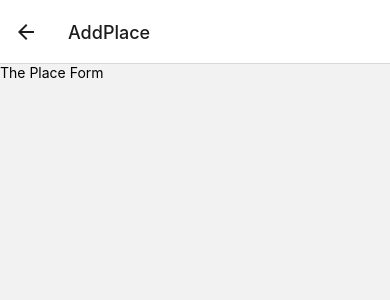
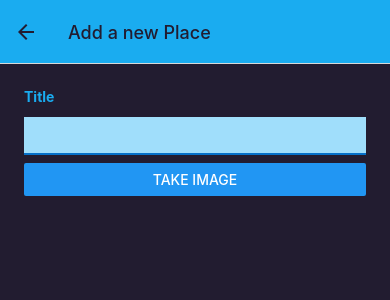
Before and after one commit to kippulainen04/RN-favorite-place, a React Native app: screen /AddPlace in a window 390 px wide. Shown: the top 300 px of the page. Built offline with nearby package versions, Linux system fonts and the light colour scheme.

Commit message:
setup camera configuration for android

```diff
--- a/App.js
+++ b/App.js
@@ -1,6 +1,8 @@
 import { NavigationContainer } from '@react-navigation/native';
 import { createNativeStackNavigator } from '@react-navigation/native-stack';
 import { StatusBar } from 'expo-status-bar';
+import IconButton from './components/UI/IconButton';
+import { Colors } from './constants/colors';
 
 import AddPlace from './screens/AddPlace';
 import AllPlaces from './screens/AllPlaces';
@@ -12,9 +14,30 @@
     <>
       <StatusBar style='dark' />
       <NavigationContainer>
-        <Stack.Navigator>
-          <Stack.Screen name="AllPlaces" component={AllPlaces} />
-          <Stack.Screen name="AddPlace" component={AddPlace} />
+        <Stack.Navigator screenOptions={{
+          headerStyle: { backgroundColor: Colors.primary500},
+          headerTintColor: Colors.gray700,
+          contentStyle: { backgroundColor: Colors.gray700}
+        }}>
+          <Stack.Screen
+          name="AllPlaces"
+          component={AllPlaces}
+          options={({navigation}) => ({
+            title: 'Your Favorite Places',
+            headerRight: ({tintColor}) =>
+            <IconButton
+              icon='add'
+              size={24}
+              color={tintColor}
+              onPress={() => navigation.navigate('AddPlace') }
+            />
+          })}/>
+          <Stack.Screen
+          name="AddPlace"
+          component={AddPlace}
+          options={{
+            title: 'Add a new Place'
+          }} />
         </Stack.Navigator>
       </NavigationContainer>
     </>
--- a/app.json
+++ b/app.json
@@ -28,6 +28,14 @@
     },
     "web": {
       "favicon": "./assets/favicon.png"
-    }
+    },
+    "plugins": [
+      [
+        "expo-image-picker",
+        {
+          "cameraPermission": "The app needs access to your camera in order to take photos of your favorite places."
+        }
+      ]
+    ]
   }
 }
--- /dev/null
+++ b/components/Places/ImagePicker.js
@@ -0,0 +1,24 @@
+import { Button, View } from 'react-native';
+import { launchCameraAsync } from 'expo-image-picker';
+
+const ImagePicker = () => {
+    async function takeImageHandler() {
+        const image = await launchCameraAsync({
+            allowsEditing: true,
+            aspect: [16, 9],
+            quality: 0.5,
+        });
+        console.log(image)
+    }
+
+  return (
+    <View>
+        <View>
+
+        </View>
+        <Button title='Take Image' onPress={takeImageHandler}/>
+    </View>
+  )
+}
+
+export default ImagePicker
--- a/components/Places/PlaceForm.js
+++ b/components/Places/PlaceForm.js
@@ -1,11 +1,49 @@
-import { Text, View } from "react-native"
+import { useState } from "react"
+import { ScrollView, StyleSheet, Text, TextInput, View } from "react-native"
+import { Colors } from "../../constants/colors"
+import ImagePicker from "./ImagePicker"
 
 const PlaceForm = () => {
+  const [enteredTitle, setEnteredTitle] = useState('')
+
+  function changeTitleHanlder(enteredText) {
+    setEnteredTitle(enteredText)
+  }
+
   return (
-    <View>
-        <Text>The Place Form</Text>
-    </View>
+    <ScrollView style={styles.form}>
+        <View>
+          <Text style={styles.label}>Title</Text>
+          <TextInput
+          style={styles.input}
+          onChangeText={changeTitleHanlder}
+          value={enteredTitle}
+          />
+        </View>
+        <ImagePicker />
+    </ScrollView>
   )
 }
 
 export default PlaceForm
+
+const styles = StyleSheet.create({
+  form: {
+    flex: 1,
+    padding: 24
+  },
+  label: {
+    fontWeight: 'bold',
+    marginBottom: 4,
+    color: Colors.primary500
+  },
+  input: {
+    marginVertical: 8,
+    paddingHorizontal: 4,
+    paddingVertical: 8,
+    fontSize: 16,
+    borderBottomColor: Colors.primary700,
+    borderBottomWidth: 2,
+    backgroundColor: Colors.primary100
+  }
+})
--- a/components/Places/PlacesList.js
+++ b/components/Places/PlacesList.js
@@ -1,4 +1,5 @@
 import { FlatList, StyleSheet, Text, View } from "react-native"
+import { Colors } from "../../constants/colors"
 import PlaceItem from "./PlaceItem"
 
 const PlacesList = ({ places }) => {
@@ -26,6 +27,7 @@
         alignItems: 'center'
     },
     fallbackText: {
-        fontSize: 16
+        fontSize: 16,
+        color: Colors.primary200
     }
 })
--- /dev/null
+++ b/components/UI/IconButton.js
@@ -0,0 +1,23 @@
+import { Pressable, StyleSheet } from 'react-native';
+import { Ionicons } from '@expo/vector-icons';
+
+const IconButton = ({icon, size, color, onPress}) => {
+  return (
+    <Pressable style={({pressed}) => [styles.button, pressed && styles.pressed]} onPress={onPress}>
+        <Ionicons size={size} color={color} name={icon} />
+    </Pressable>
+  )
+}
+
+export default IconButton
+
+const styles = StyleSheet.create({
+    button: {
+        padding: 8,
+        justifyContent: 'center',
+        alignItems: 'center'
+    },
+    pressed: {
+        opacity: 0.7
+    }
+})
--- /dev/null
+++ b/constants/colors.js
@@ -0,0 +1,11 @@
+export const Colors = {
+    primary50: '#cfeffd',
+    primary100: '#a0defb',
+    primary200: '#77cff8',
+    primary400: '#44bdf5',
+    primary500: '#1aacf0',
+    primary700: '#0570c9',
+    primary800: '#003b88',
+    accent500: '#e6b30b',
+    gray700: '#221c30',
+  };
--- a/package.json
+++ b/package.json
@@ -14,7 +14,8 @@
     "expo": "~46.0.9",
     "expo-status-bar": "~1.4.0",
     "react": "18.0.0",
-    "react-native": "0.69.5"
+    "react-native": "0.69.5",
+    "expo-image-picker": "~13.3.1"
   },
   "devDependencies": {
     "@babel/core": "^7.12.9"
```
Also changed, not shown: 1 other file (tests, documents, lock files or other folders).
